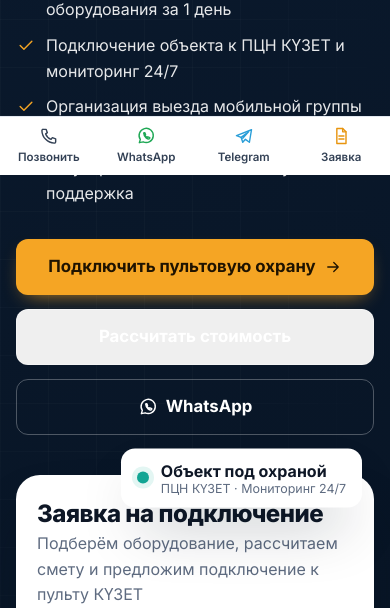
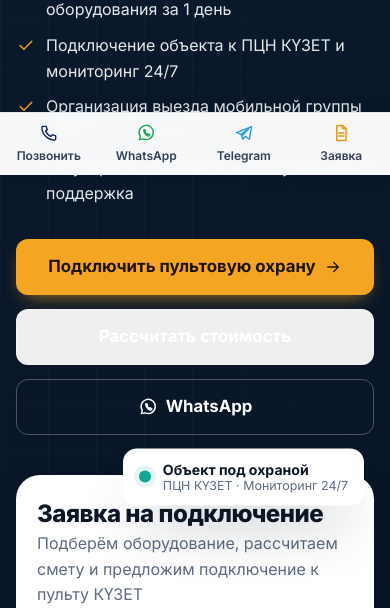
Before and after one commit to aidosbaktigereype-cloud/saqshy, a Django app: page / in a window 390 px wide. Shown: the part 669-1277 px from the top of the page. Run offline with Django 5.2, Linux system fonts and the light colour scheme; data that the repository does not hold is empty; parts of the project's set-up code (start-up, migrations or seed data) failed here and were passed over.

Commit message:
feat: complete translations for KK and EN, polish mobile UX and update brand contacts

```diff
--- a/config/settings.py
+++ b/config/settings.py
@@ -159,8 +159,8 @@
 # --- Бренд и контакты (подтягиваются из конфига) -------------------------
 BRAND = {
     "name": env("BRAND_NAME", "Saqshy"),
-    "phone": env("CONTACT_PHONE", "+7 700 000 00 00"),
-    "whatsapp": env("CONTACT_WHATSAPP", "77000000000"),
+    "phone": env("CONTACT_PHONE", "+7 707 884 19 22"),
+    "whatsapp": env("CONTACT_WHATSAPP", "77078841922"),
     "telegram": env("CONTACT_TELEGRAM", "saqshy_kz"),
     "email": env("CONTACT_EMAIL", "info@example.kz"),
     "city": env("CONTACT_CITY", "Алматы"),
--- a/static/css/site.css
+++ b/static/css/site.css
@@ -462,15 +462,24 @@
   .section-head-row { flex-direction: column; align-items: flex-start; }
   .footer-grid { grid-template-columns: 1fr; gap: 32px; }
   .float-messengers { display: none; }
-  body { padding-bottom: 68px; }
+  body { padding-bottom: calc(72px + env(safe-area-inset-bottom, 0px)); }
+  .status-chip { right: 10px; max-width: calc(100% - 20px); font-size: .88rem; }
   .mobile-bar {
     position: fixed; left: 0; right: 0; bottom: 0; z-index: 35; display: grid; grid-template-columns: repeat(4, 1fr);
-    background: #fff; border-top: 1px solid var(--line); padding-bottom: env(safe-area-inset-bottom);
+    background: rgba(255, 255, 255, .97); backdrop-filter: saturate(1.5) blur(12px);
+    border-top: 1px solid var(--line); padding-bottom: env(safe-area-inset-bottom, 0px);
+    box-shadow: 0 -4px 20px rgba(14, 23, 38, .07);
   }
   .mobile-bar a, .mobile-bar button {
-    display: flex; flex-direction: column; align-items: center; gap: 2px; padding: 9px 4px;
-    font-size: .72rem; font-weight: 600; color: var(--ink-2); background: none; border: 0;
+    display: flex; flex-direction: column; align-items: center; justify-content: center; gap: 3px; padding: 10px 4px;
+    font-size: .75rem; font-weight: 600; color: var(--ink-2); background: none; border: 0; transition: transform .1s, background .1s;
+    -webkit-tap-highlight-color: transparent;
   }
+  .mobile-bar a:active, .mobile-bar button:active {
+    transform: scale(0.95);
+    background: var(--bg-soft);
+  }
+  .mobile-bar a:nth-child(1) .icon { color: var(--navy-800); }
   .mobile-bar a:nth-child(2) .icon { color: var(--wa); }
   .mobile-bar a:nth-child(3) .icon { color: var(--tg); }
   .mobile-bar button .icon { color: var(--accent-hover); }
```
Also changed, not shown: locale/en/LC_MESSAGES/django.po, locale/kk/LC_MESSAGES/django.po, 1 other file.
